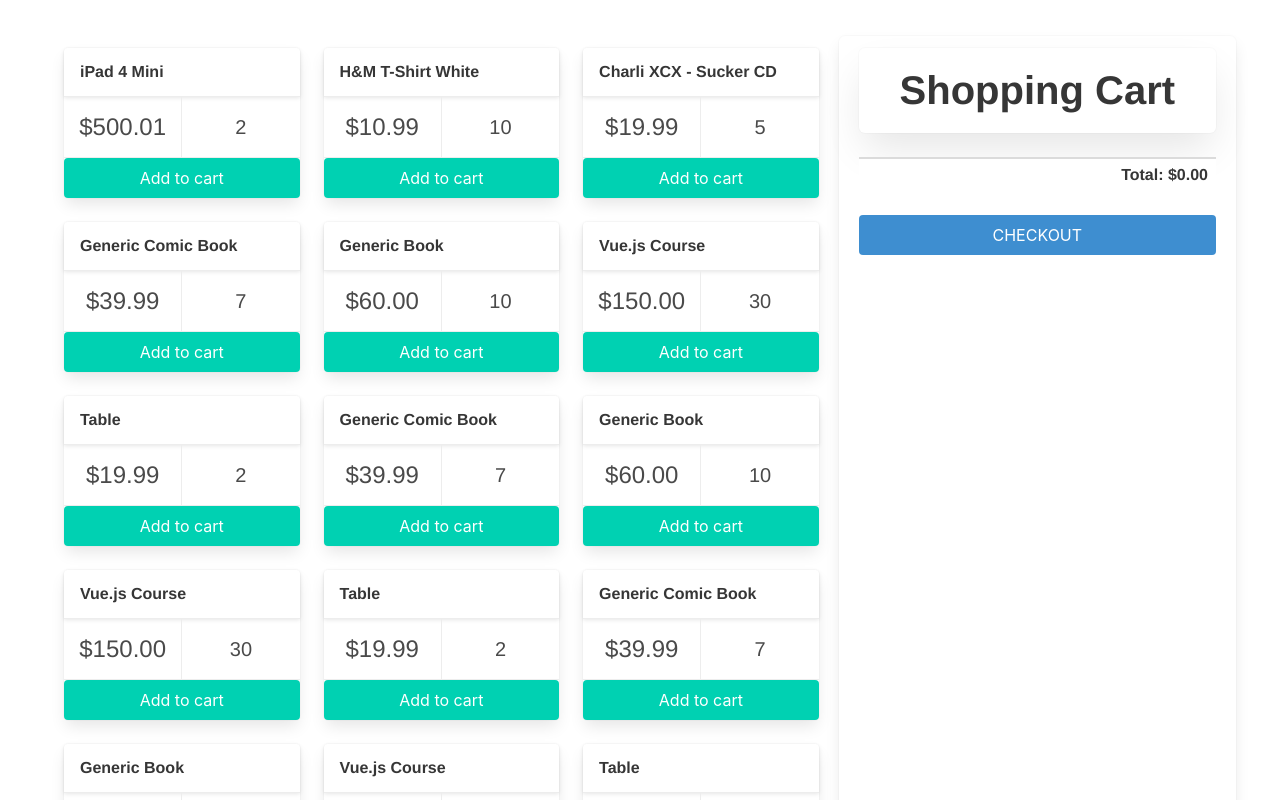
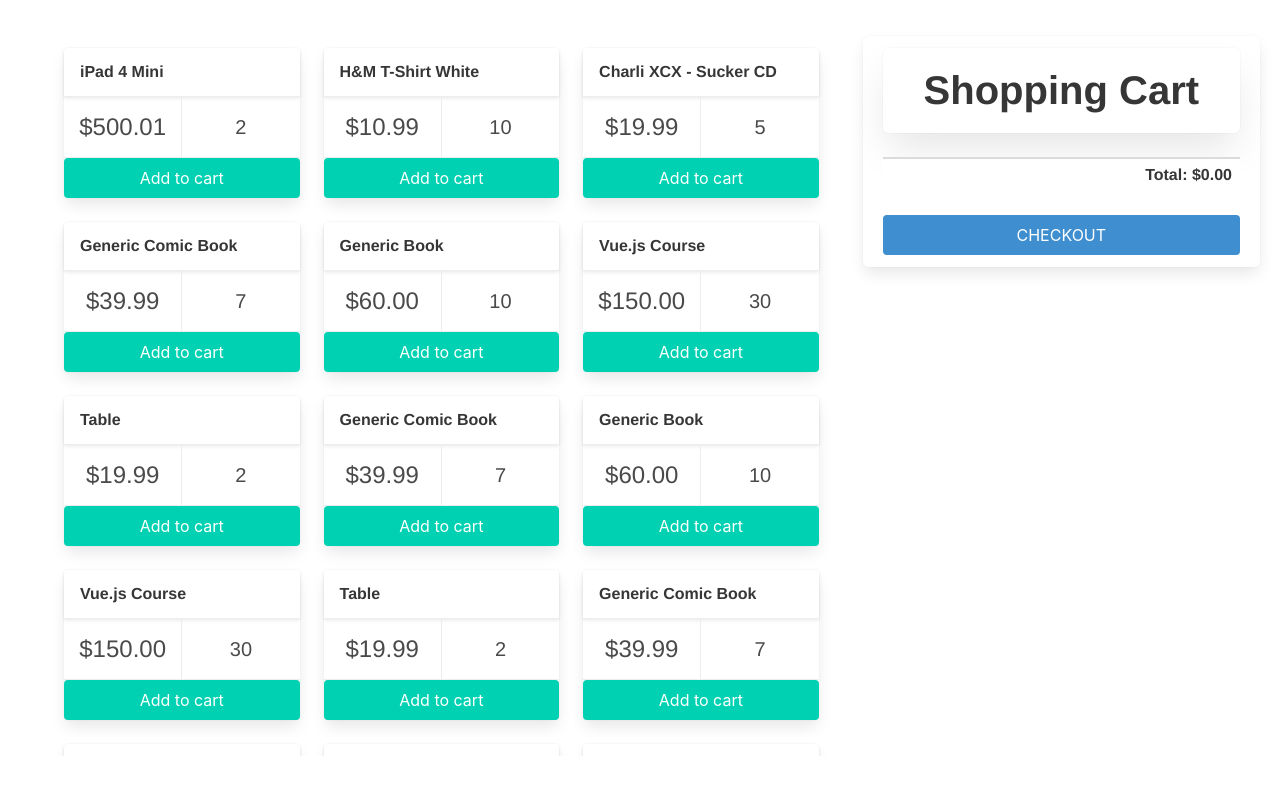
Before and after one commit to ArnaldoAF/shopping-cart-vue, a Vue app: page /#/cart in a window 1280 px wide. Shown: the top 800 px of the page. Built offline with nearby package versions, Linux system fonts and the light colour scheme.

Commit message:
fix-layout

```diff
--- a/src/App.vue
+++ b/src/App.vue
@@ -1,10 +1,10 @@
 <template>
   <div id="app">
     <div class="columns is-variable is-5">
-      <div class="column block is-8 ">
+      <div class="column block is-8 " id="listComponent">
         <ProductList />
       </div>
-      <div class="column  block is-4 box">
+      <div class="column block is-4 box ml-5" id="cart-component">
       <ShoppingCart />
       </div>
     </div>
@@ -36,4 +36,14 @@ export default {
   color: #2c3e50;
   margin-top: 3rem;
 }
+
+#listComponent {
+      overflow-y: scroll;
+    max-height: 90vh;
+}
+
+#cart-component {
+  height: 100%;
+}
+
 </style>
--- a/src/components/ShoppingCart.vue
+++ b/src/components/ShoppingCart.vue
@@ -1,7 +1,7 @@
 <template>
   <div>
     <h1 class="title is-2 box">Shopping Cart</h1>
-    <table class="table is-fullwidth is-narrow">
+    <table class="table is-fullwidth is-narrow" id="cart-box">
       <tfoot>
         <tr>
           <th></th>
@@ -50,4 +50,5 @@ export default {
 </script>
 
 <style>
+
 </style>
```
